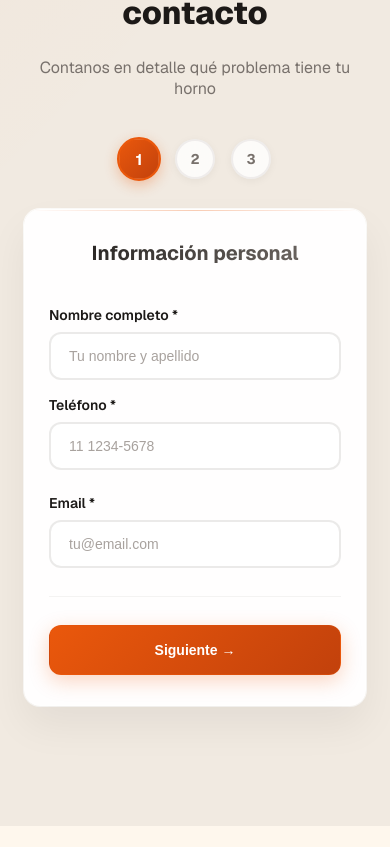
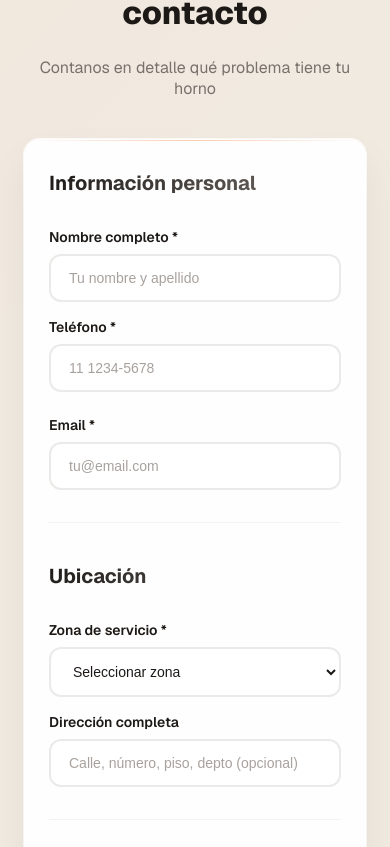
Before and after one commit to cero-vivo/AEG-hornos-service, a Next.js app: page / in a window 390 px wide. Shown: the part 7577-8424 px from the top of the page. Before the commit the page ends 8403 px from the top, so only its background shows below. Built offline with nearby package versions, Linux system fonts and the light colour scheme.

Commit message:
save form

```diff
--- a/src/components/ContactForm.module.css
+++ b/src/components/ContactForm.module.css
@@ -2,39 +2,6 @@
   width: 100%;
   max-width: 600px;
   margin: 0 auto;
-}
-
-/* Progress Bar */
-.progressBar {
-  display: flex;
-  justify-content: center;
-  gap: 20px;
-  margin-bottom: 40px;
-  padding: 0 20px;
-}
-
-.progressStep {
-  width: 45px;
-  height: 45px;
-  border-radius: 50%;
-  background: rgba(255, 255, 255, 0.8);
-  color: #78716c;
-  display: flex;
-  align-items: center;
-  justify-content: center;
-  font-weight: 700;
-  transition: all 0.3s ease;
-  border: 2px solid rgba(120, 113, 108, 0.1);
-  backdrop-filter: blur(10px);
-  box-shadow: 0 2px 8px rgba(0, 0, 0, 0.05);
-}
-
-.progressStep.active {
-  background: linear-gradient(135deg, var(--accent) 0%, var(--accent-dark) 100%);
-  color: #fff;
-  transform: scale(1.1);
-  border-color: var(--accent);
-  box-shadow: 0 4px 12px rgba(234, 88, 12, 0.3);
 }
 
 /* Form */
@@ -61,19 +28,26 @@
   background: linear-gradient(90deg, transparent, rgba(234, 88, 12, 0.3), transparent);
 }
 
-.step {
+.section {
   display: flex;
   flex-direction: column;
   gap: 24px;
-  min-height: 320px;
+  margin-bottom: 40px;
+  padding-bottom: 32px;
+  border-bottom: 1px solid rgba(120, 113, 108, 0.08);
 }
 
-.step h3 {
-  font-size: 24px;
+.section:last-child {
+  margin-bottom: 0;
+  padding-bottom: 0;
+  border-bottom: none;
+}
+
+.section h3 {
+  font-size: 20px;
   font-weight: 700;
   color: var(--foreground);
-  margin-bottom: 12px;
-  text-align: center;
+  margin-bottom: 8px;
   background: linear-gradient(135deg, var(--foreground) 0%, #78716c 100%);
   -webkit-background-clip: text;
   -webkit-text-fill-color: transparent;
@@ -281,62 +255,30 @@
   box-shadow: 0 2px 8px rgba(239, 68, 68, 0.2);
 }
 
-/* Navigation */
-.navigation {
+/* Submit Section */
+.submitSection {
   display: flex;
-  justify-content: space-between;
-  gap: 20px;
+  justify-content: center;
   margin-top: 32px;
   padding-top: 32px;
   border-top: 1px solid rgba(120, 113, 108, 0.08);
 }
 
-.btnSecondary,
-.btnPrimary,
 .btnSubmit {
-  padding: 14px 28px;
+  padding: 16px 32px;
   border-radius: 12px;
   font-weight: 700;
-  font-size: 14px;
+  font-size: 16px;
   cursor: pointer;
   transition: all 0.3s ease;
   border: none;
-  min-width: 140px;
+  min-width: 200px;
   position: relative;
   overflow: hidden;
-}
-
-.btnSecondary {
-  background: rgba(255, 255, 255, 0.8);
-  border: 2px solid rgba(120, 113, 108, 0.2);
-  color: #78716c;
-  backdrop-filter: blur(10px);
-}
-
-.btnSecondary:hover {
-  background: rgba(255, 255, 255, 0.95);
-  border-color: rgba(120, 113, 108, 0.4);
-  transform: translateY(-2px);
-  box-shadow: 0 6px 20px rgba(0, 0, 0, 0.08);
-}
-
-.btnPrimary,
-.btnSubmit {
-  background: linear-gradient(135deg, var(--accent) 0%, var(--accent-dark) 100%);
+  background: linear-gradient(135deg, var(--accent-secondary) 0%, var(--accent) 100%);
   color: #fff;
   box-shadow: 0 6px 20px rgba(234, 88, 12, 0.25);
   border: 1px solid rgba(234, 88, 12, 0.3);
-}
-
-.btnPrimary:hover,
-.btnSubmit:hover {
-  transform: translateY(-2px);
-  box-shadow: 0 8px 25px rgba(234, 88, 12, 0.35);
-}
-
-.btnSubmit {
-  background: linear-gradient(135deg, var(--accent-secondary) 0%, var(--accent) 100%);
-  position: relative;
 }
 
 .btnSubmit::before {
@@ -348,6 +290,11 @@
   height: 100%;
   background: linear-gradient(90deg, transparent, rgba(255, 255, 255, 0.2), transparent);
   transition: left 0.5s;
+}
+
+.btnSubmit:hover {
+  transform: translateY(-2px);
+  box-shadow: 0 8px 25px rgba(234, 88, 12, 0.35);
 }
 
 .btnSubmit:hover::before {
@@ -472,9 +419,9 @@
     border-radius: 16px;
   }
 
-  .step h3 {
+  .section h3 {
     font-size: 20px;
-    margin-bottom: 16px;
+    margin-bottom: 8px;
   }
 
   .row {
@@ -482,26 +429,11 @@
     gap: 16px;
   }
 
-  .progressBar {
-    gap: 16px;
-    margin-bottom: 30px;
-  }
-
-  .progressStep {
-    width: 40px;
-    height: 40px;
-    font-size: 14px;
-  }
-
-  .navigation {
-    flex-direction: column;
-    gap: 16px;
+  .submitSection {
     margin-top: 28px;
     padding-top: 28px;
   }
 
-  .btnSecondary,
-  .btnPrimary,
   .btnSubmit {
     width: 100%;
     min-width: unset;
--- a/src/components/ContactForm.tsx
+++ b/src/components/ContactForm.tsx
@@ -1,6 +1,6 @@
 "use client";
 
-import { useState, useEffect } from "react";
+import { useState } from "react";
 import styles from "./ContactForm.module.css";
 
 interface ContactFormProps {
@@ -20,8 +20,6 @@ export default function ContactForm({ selectedServices = [] }: ContactFormProps)
     fotos: [] as File[]
   });
   const [enviado, setEnviado] = useState(false);
-  const [step, setStep] = useState(1);
-  const totalSteps = 3;
 
   const handleChange = (
     e: React.ChangeEvent<HTMLInputElement | HTMLTextAreaElement | HTMLSelectElement>
@@ -47,14 +45,6 @@ export default function ContactForm({ selectedServices = [] }: ContactFormProps)
     setEnviado(true);
   };
 
-  const nextStep = () => {
-    if (step < totalSteps) setStep(step + 1);
-  };
-
-  const prevStep = () => {
-    if (step > 1) setStep(step - 1);
-  };
-
   if (enviado) {
     return (
       <div className={styles.success}>
@@ -67,20 +57,8 @@ export default function ContactForm({ selectedServices = [] }: ContactFormProps)
 
   return (
     <div className={styles.formContainer}>
-      <div className={styles.progressBar}>
-        {[1, 2, 3].map((s) => (
-          <div
-            key={s}
-            className={`${styles.progressStep} ${s <= step ? styles.active : ''}`}
-          >
-            {s}
-          </div>
-        ))}
-      </div>
-
       <form className={styles.form} onSubmit={handleSubmit}>
-        {step === 1 && (
-          <div className={styles.step}>
+        <div className={styles.section}>
           <h3>Información personal</h3>
           <div className={styles.row}>
             <label>
@@ -118,11 +96,10 @@ export default function ContactForm({ selectedServices = [] }: ContactFormProps)
             />
           </label>
         </div>
-        )}
 
-        {step === 2 && (
-          <div className={styles.step}>
+        <div className={styles.section}>
           <h3>Ubicación</h3>
+          <div className={styles.row}>
             <label>
               Zona de servicio *
               <select name="zona" value={form.zona} onChange={handleChange} required>
@@ -143,10 +120,9 @@ export default function ContactForm({ selectedServices = [] }: ContactFormProps)
               />
             </label>
           </div>
-        )}
+        </div>
 
-        {step === 3 && (
-          <div className={styles.step}>
+        <div className={styles.section}>
           <h3>Descripción del problema</h3>
           <label>
             ¿Qué problema tiene tu horno? *
@@ -213,23 +189,11 @@ export default function ContactForm({ selectedServices = [] }: ContactFormProps)
             </div>
           )}
         </div>
-        )}
 
-        <div className={styles.navigation}>
-          {step > 1 && (
-            <button type="button" onClick={prevStep} className={styles.btnSecondary}>
-              ← Anterior
+        <div className={styles.submitSection}>
+          <button type="submit" className={styles.btnSubmit}>
+            Enviar solicitud
           </button>
-          )}
-          {step < totalSteps ? (
-            <button type="button" onClick={nextStep} className={styles.btnPrimary}>
-              Siguiente →
-            </button>
-          ) : (
-            <button type="submit" className={styles.btnSubmit}>
-              Enviar
-            </button>
-          )}
         </div>
       </form>
     </div>
```
Lines whose indentation alone changed are shown as unchanged.
